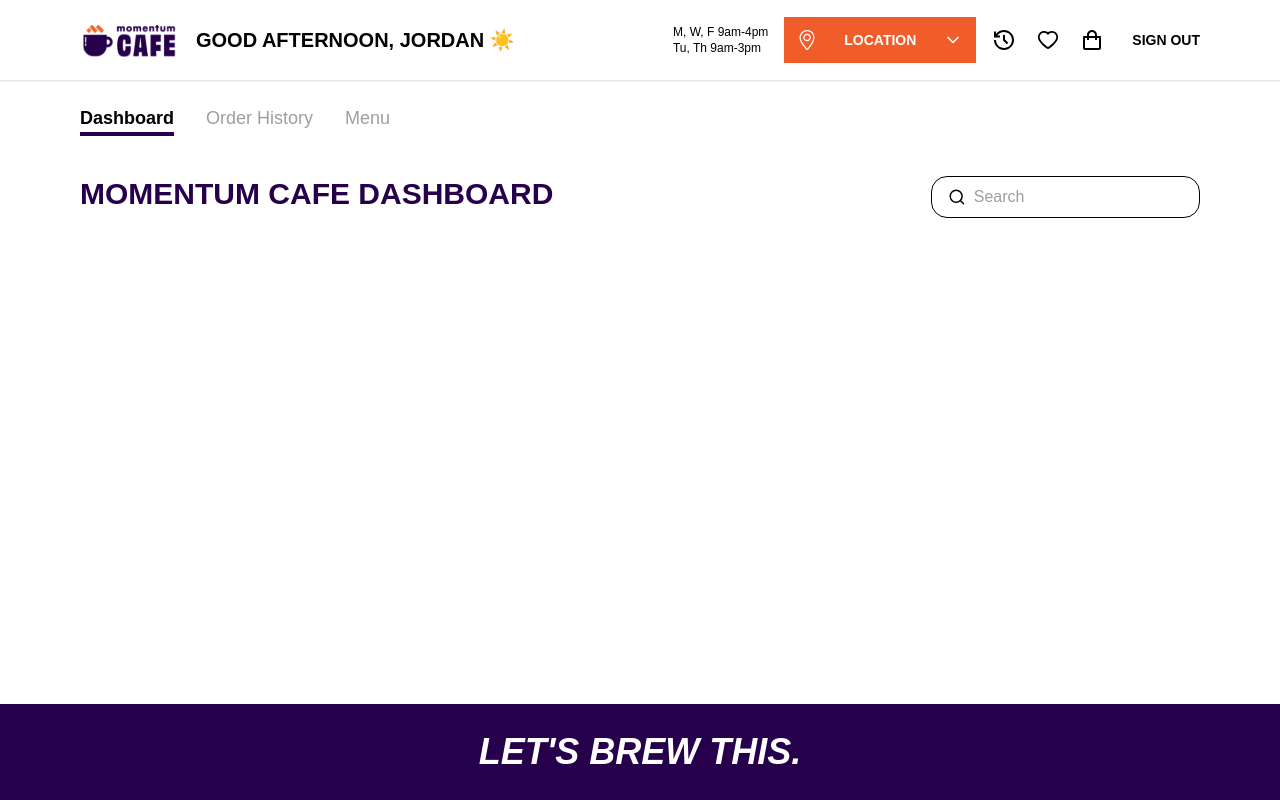
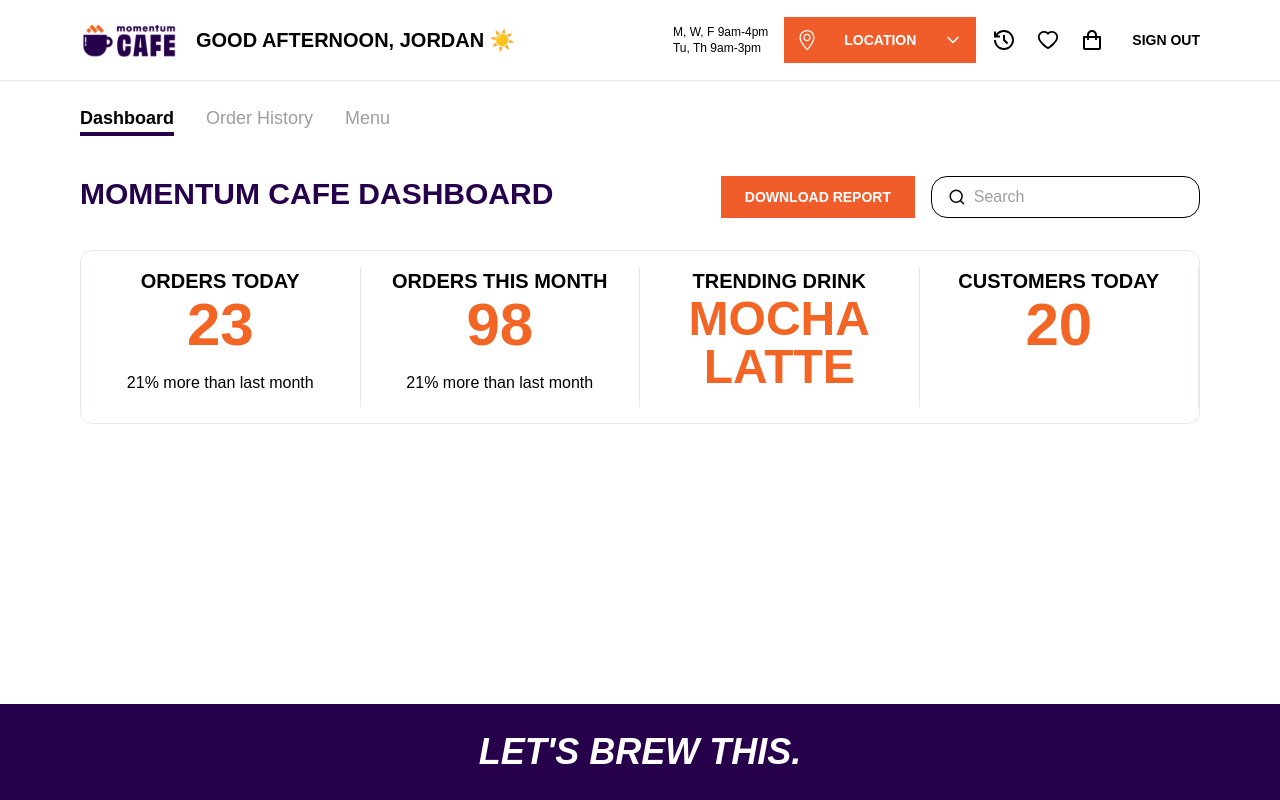
Before and after one commit to interactivejo/momentum-coffee-app, a Next.js app in the folder coffee-app/: page /admin in a window 1280 px wide. Built offline with nearby package versions, Linux system fonts and the light colour scheme; a web font is replaced by a local one.

Commit message:
created dashboard stats

```diff
--- a/coffee-app/app/components/layout/MenuHeader.tsx
+++ b/coffee-app/app/components/layout/MenuHeader.tsx
@@ -1,6 +1,7 @@
 'use client'
 import React from 'react'
 import Search from '../ui/Search'
+import ButtonPrimary from '../ui/ButtonPrimary'
 
 const MenuHeader = (props: any) => {
   return (
@@ -8,7 +9,11 @@
         <h2 className="font-ObviouslyNarrow uppercase text-3xl text-[#27004B] font-semibold">
           {props.title}
         </h2>
-        <div className="hidden lg:block">
+        <div className="hidden gap-4 lg:flex lg:flex-row">
+            {props.downloadButton && <ButtonPrimary
+                cta="Download Report"
+            />}
+
           <Search />
         </div>
 
--- a/coffee-app/app/components/layout/TabsMenu.tsx
+++ b/coffee-app/app/components/layout/TabsMenu.tsx
@@ -20,7 +20,7 @@
           <div
             className={`${
               toggleState === tab.index && "text-black font-semibold"
-            } cursor-pointer font-Futura hidden lg:block `}
+            } cursor-pointer font-Futura`}
             key={Math.random()}
             onClick={() => toggleTab(tab.index)}
           >
--- a/coffee-app/app/components/sections/Dashboard.tsx
+++ b/coffee-app/app/components/sections/Dashboard.tsx
@@ -1,6 +1,7 @@
 import React from 'react'
 import TabsMenu from '../layout/TabsMenu'
 import MenuHeader from '../layout/MenuHeader'
+import DashboardStats from '../ui/DashboardStats'
 
 
 
@@ -10,7 +11,12 @@
     <div>
         <MenuHeader
           title="Momentum Cafe Dashboard"
+          downloadButton={true}
         />
+
+        <div>
+          <DashboardStats />
+        </div>
 
     </div>
   )
--- /dev/null
+++ b/coffee-app/app/components/ui/DashboardStats.tsx
@@ -0,0 +1,52 @@
+import React from 'react'
+
+const DashboardStats = () => {
+  return (
+    <div className='grid grid-cols-2 lg:grid-cols-4 lg:py-4 border-[1px] rounded-xl'>
+        <div className='border-r-[1px] px-4 border-b-[1px] py-4 lg:border-b-0 lg:py-0 flex flex-col items-center'>
+            <h4 className='text-xl font-semibold uppercase font-ObviouslyNarrow'>
+                Orders Today
+            </h4>
+            <h5 className='text-6xl font-semibold font-ObviouslyNarrow text-[#F26524] mb-4'>
+                23
+            </h5>
+            <p className='text-center font-Futura'>
+                21% more than last month
+            </p>
+        </div>
+
+        <div className='border-r-[1px] px-4 border-b-[1px] py-4 lg:border-b-0 lg:py-0 flex flex-col items-center'>
+            <h4 className='text-xl font-semibold uppercase font-ObviouslyNarrow'>
+                Orders This Month
+            </h4>
+            <h5 className='text-6xl font-semibold font-ObviouslyNarrow text-[#F26524] mb-4'>
+                98
+            </h5>
+            <p className='text-center font-Futura'>
+                21% more than last month
+            </p>
+        </div>
+
+        <div className='border-r-[1px] px-4 border-b-[1px] py-4 lg:border-b-0 lg:py-0 flex flex-col items-center'>
+            <h4 className='text-xl font-semibold uppercase font-ObviouslyNarrow'>
+                Trending Drink
+            </h4>
+            <h5 className='text-5xl font-semibold font-ObviouslyNarrow text-[#F26524] mb-4 uppercase text-center'>
+                Mocha Latte
+            </h5>
+        </div>
+
+        <div className='border-r-[1px] px-4 border-b-[1px] py-4 lg:border-b-0 lg:py-0 flex flex-col items-center'>
+            <h4 className='text-xl font-semibold uppercase font-ObviouslyNarrow'>
+                Customers Today
+            </h4>
+            <h5 className='text-6xl font-semibold font-ObviouslyNarrow text-[#F26524] mb-4'>
+                20
+            </h5>
+        </div>
+
+    </div>
+  )
+}
+
+export default DashboardStats
```
